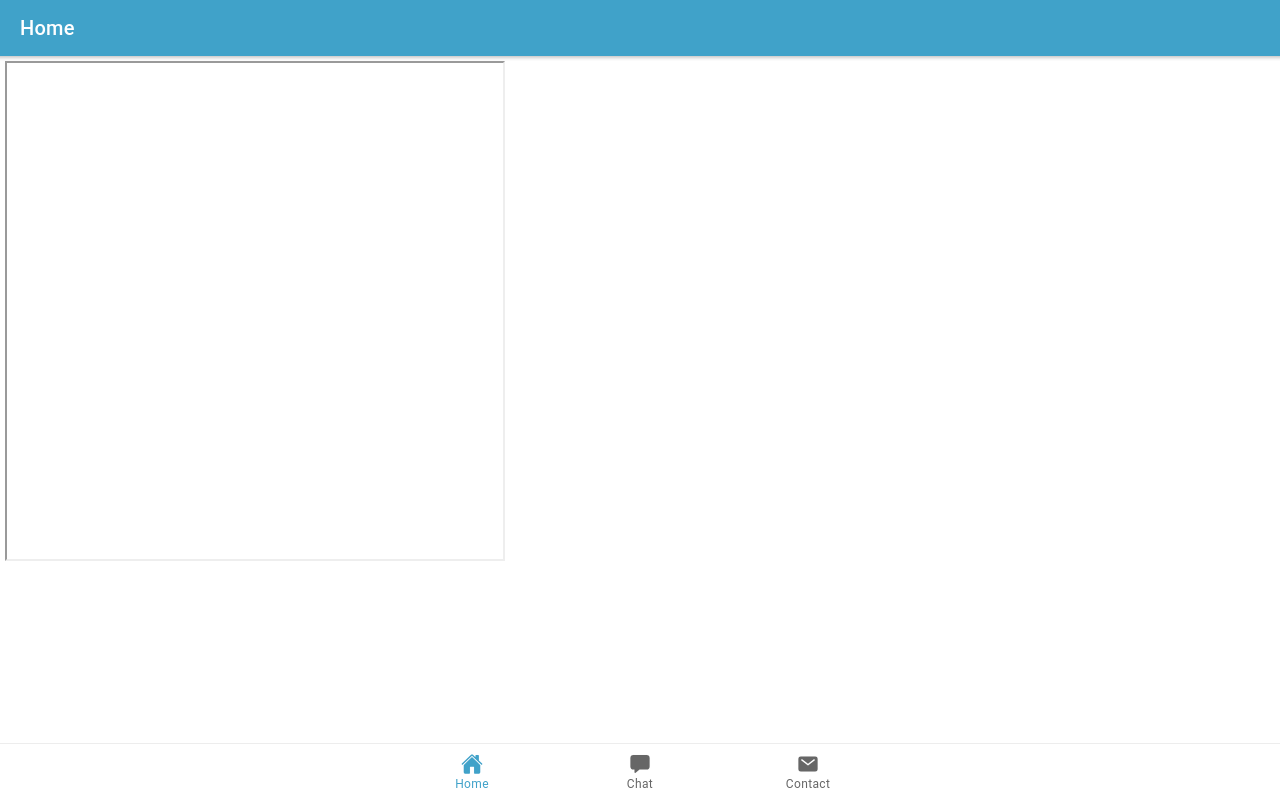
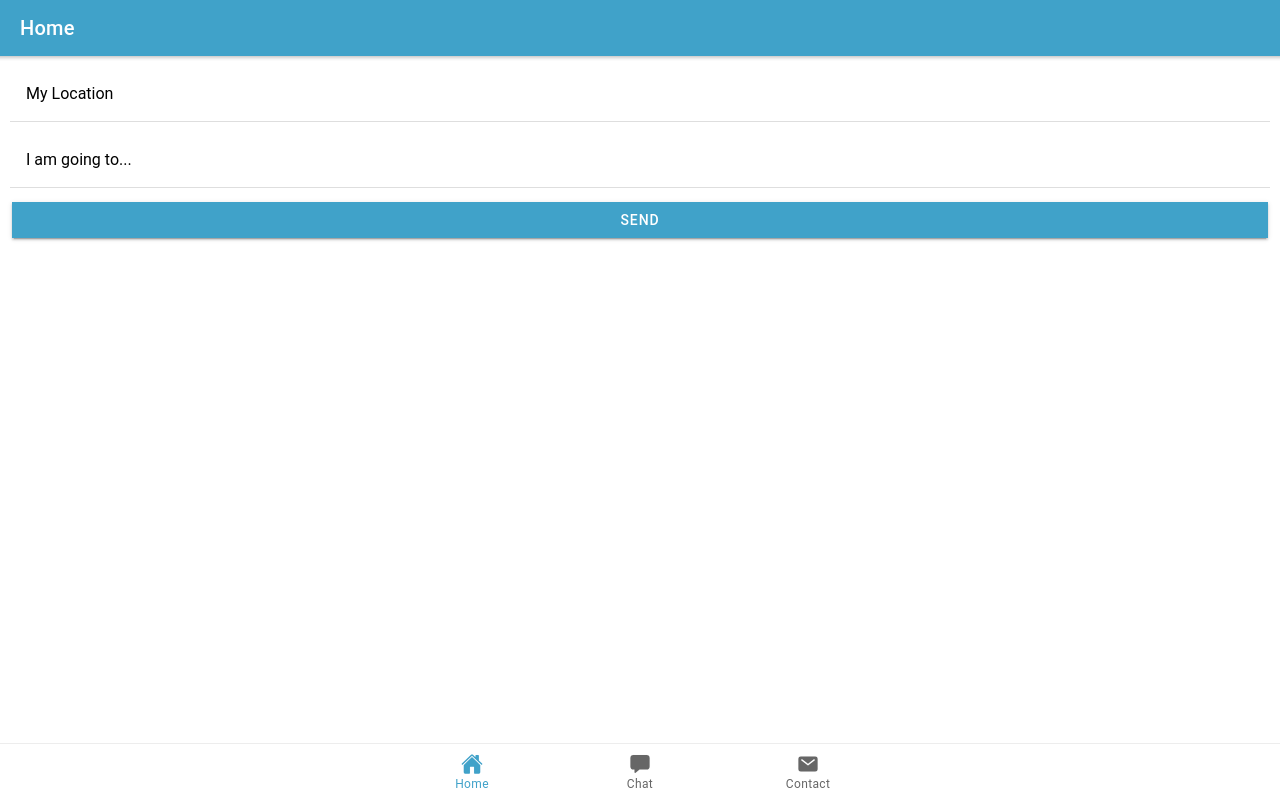
Before and after one commit to daviddguedes/react-ionic, a React (Create React App) app: page /home in a window 1280 px wide. Built offline with nearby package versions, Linux system fonts and the light colour scheme.

Commit message:
Back to normal

```diff
--- a/src/pages/Home.jsx
+++ b/src/pages/Home.jsx
@@ -1,18 +1,26 @@
 import {
+  IonButton,
+  IonCol,
   IonContent,
   IonGrid,
   IonHeader,
+  IonInput,
+  IonItem,
+  IonLabel,
   IonPage,
+  IonRow,
   IonTitle,
   IonToolbar,
 } from "@ionic/react";
-// import { useRef, useState } from "react";
+import { useRef, useState } from "react";
 
 const Home = () => {
-  // const inputRef = useRef();
-  // const [goto] = useState("");
+  const inputRef = useRef();
+  const [goto,] = useState("");
 
-  // const searchPlaces = () => {};
+  const searchPlaces = () => {
+
+  };
 
   return (
     <IonPage>
@@ -23,14 +31,7 @@ const Home = () => {
       </IonHeader>
       <IonContent>
         <IonGrid>
-          <iframe
-            title="Test"
-            src="google.com"
-            // src="https://stage9-thbroker.stag.bolttechbroker.net/en"
-            width={500}
-            height={500}
-          ></iframe>
-          {/* <IonRow class="ion-align-items-end">
+          <IonRow class="ion-align-items-end">
             <IonCol>
               <IonItem lines="full">
                 <IonLabel position="floating">My Location</IonLabel>
@@ -52,7 +53,7 @@ const Home = () => {
                 Send
               </IonButton>
             </IonCol>
-          </IonRow> */}
+          </IonRow>
         </IonGrid>
       </IonContent>
     </IonPage>
```
